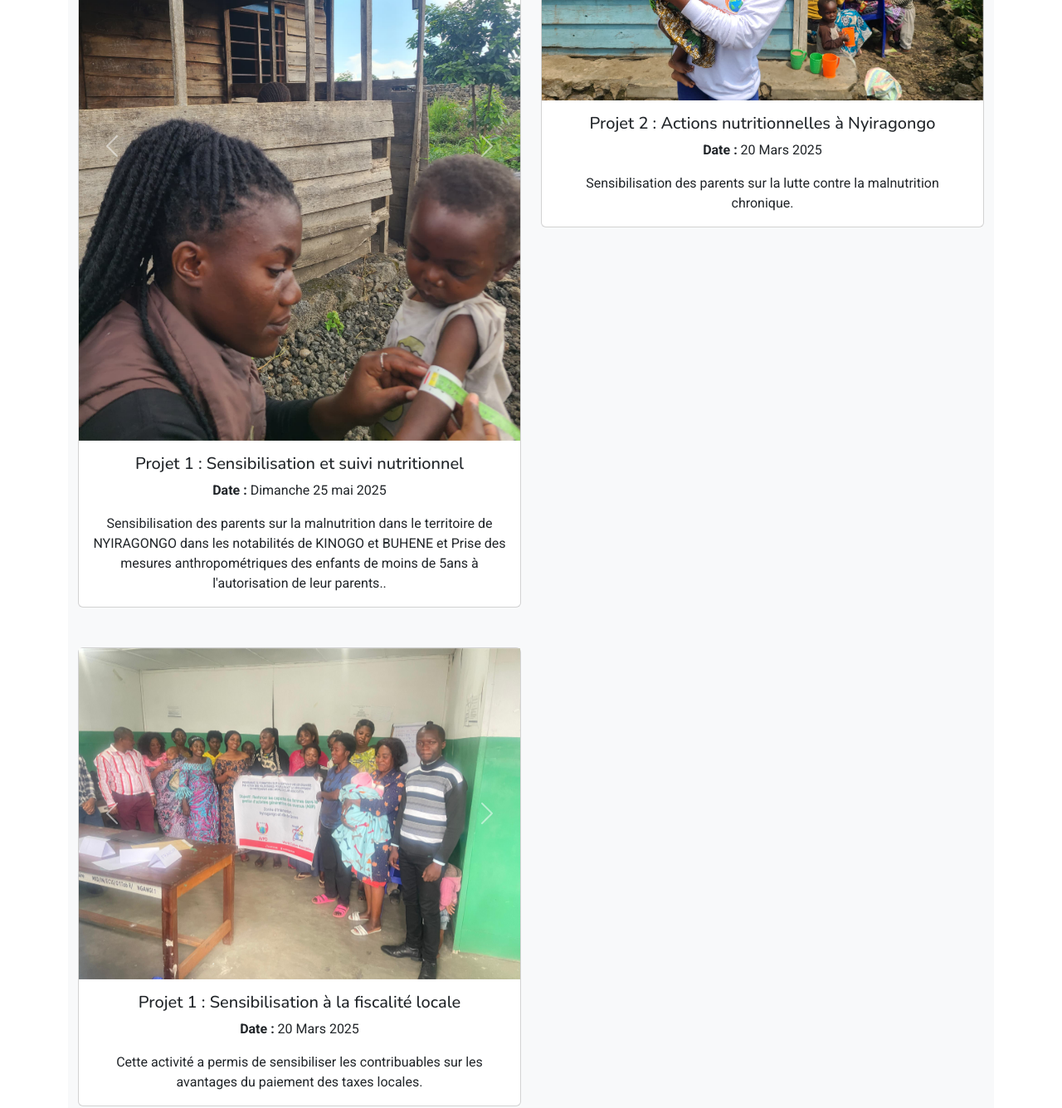
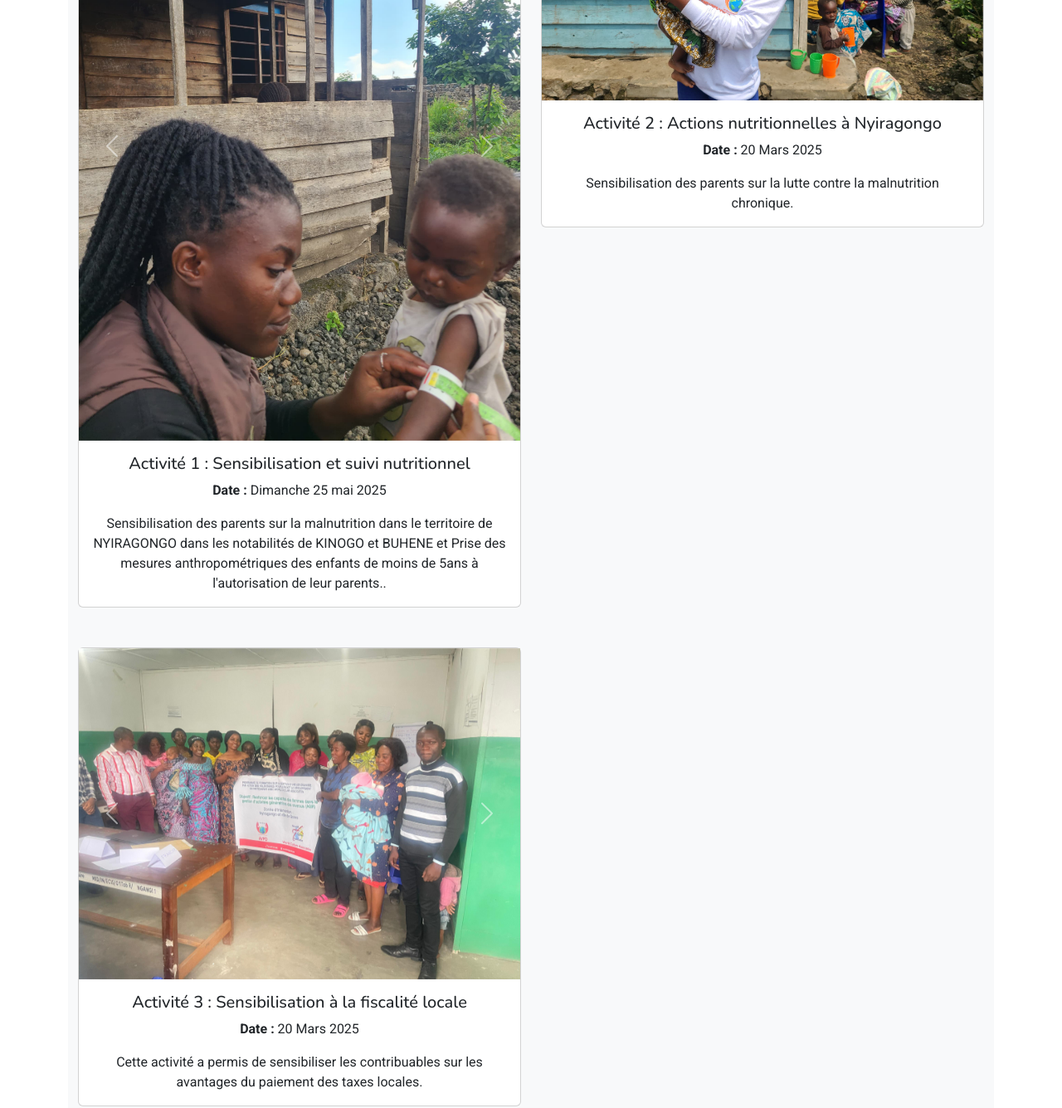
Before and after one commit to joram-malyabo1/avpd-site, a plain HTML site: page index.html in a window 1280 px wide. Shown: the part 4580-5915 px from the top of the page at 83% size. Drawn offline with nearby package versions, Linux system fonts and the light colour scheme.

```diff
--- a/assets/css/main.css
+++ b/assets/css/main.css
@@ -159,7 +159,6 @@
   display: flex;
   flex-wrap: wrap;
 }
-
 
 
 
--- a/index.html
+++ b/index.html
@@ -531,7 +531,7 @@
                       </button>
                     </div>
                     <div class="card-body">
-                      <h5 class="card-title">Projet 1 : Sensibilisation et suivi nutritionnel</h5>
+                      <h5 class="card-title">Activité 1 : Sensibilisation et suivi nutritionnel</h5>
                       <p class="card-text"><strong>Date :</strong> Dimanche 25 mai 2025</p>
                       <p class="card-text">Sensibilisation des parents sur la malnutrition dans le territoire de
                         NYIRAGONGO dans les notabilités de KINOGO et BUHENE
@@ -579,7 +579,7 @@
                       </button>
                     </div>
                     <div class="card-body">
-                      <h5 class="card-title">Projet 2 : Actions nutritionnelles à Nyiragongo</h5>
+                      <h5 class="card-title">Activité 2 : Actions nutritionnelles à Nyiragongo</h5>
                       <p class="card-text"><strong>Date :</strong> 20 Mars 2025</p>
                       <p class="card-text">Sensibilisation des parents sur la lutte contre la malnutrition chronique.
                       </p>
@@ -625,7 +625,7 @@
                       </button>
                     </div>
                     <div class="card-body">
-                      <h5 class="card-title">Projet 1 : Sensibilisation à la fiscalité locale</h5>
+                      <h5 class="card-title">Activité 3 : Sensibilisation à la fiscalité locale</h5>
                       <p class="card-text"><strong>Date :</strong> 20 Mars 2025</p>
                       <p class="card-text">Cette activité a permis de sensibiliser les contribuables sur les avantages
                         du paiement des taxes locales.</p>
@@ -704,6 +704,8 @@
                 </div>
               </div>
             </div>
+
+
 
     <!-- Exemples pour les prochains partenaires -->
     <!--
```
Lines whose indentation alone changed are shown as unchanged.
